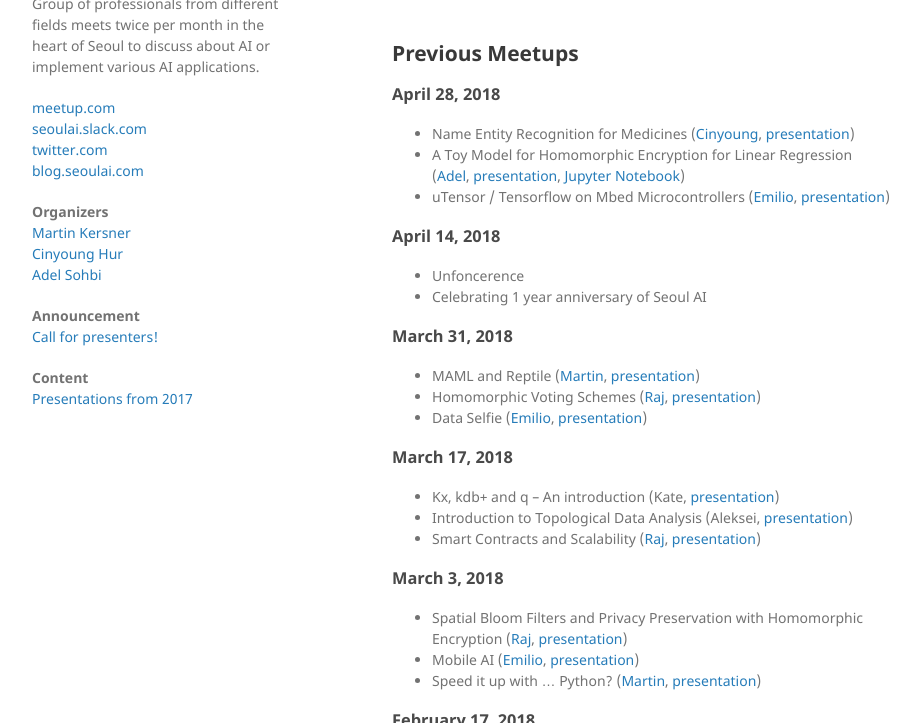
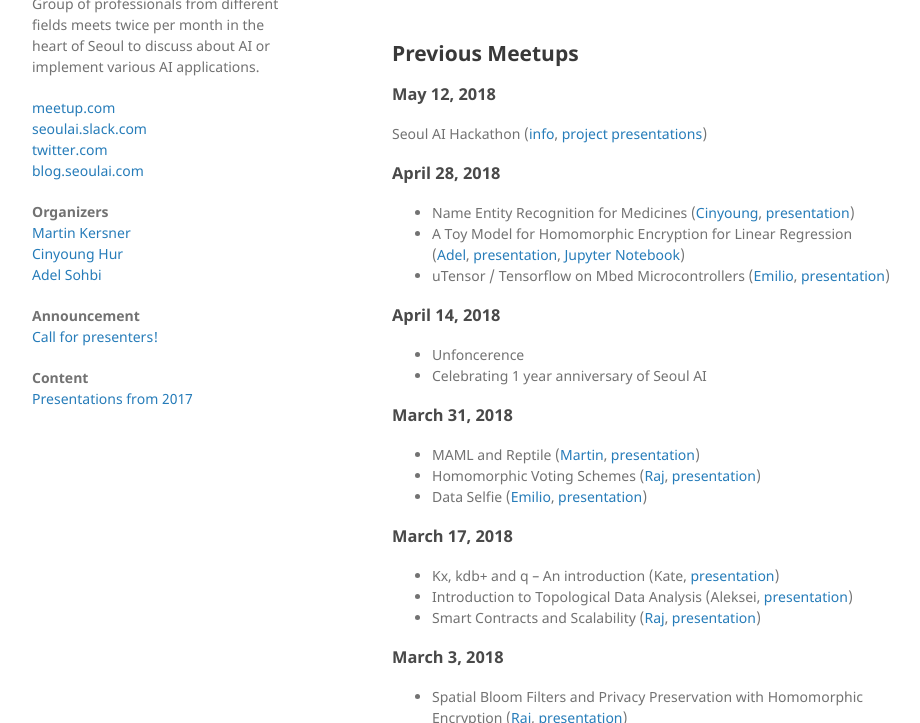
Before and after one commit to martinkersner/seoul-artificial-intelligence-meetup, a Jekyll site: the page built from docs/index.md, in a window 1280 px wide and 900 px high, scrolled down 2048 px, cut to the strip 177-900 px from the top of the window. Shown: the whole strip, without its empty margins (178-1098 px from the left). Built offline with Jekyll 4.4.1, drawn with Linux system fonts in a browser that asks for light colours.

Commit message:
presentations from 3rd hackathon

```diff
--- a/docs/index.md
+++ b/docs/index.md
@@ -90,6 +90,9 @@
 <br/>
 ## Previous Meetups
 
+### May 12, 2018
+Seoul AI Hackathon ([info](presentations/3rd_Seoul_AI_Hackathon_info.pdf), [project presentations](presentations/3rd_Seoul_AI_Hackathon.pdf))
+
 ### April 28, 2018
 * Name Entity Recognition for Medicines ([Cinyoung](members/cinyoung), [presentation](presentations/Name_Entity_Recognition_for_Medicines.pdf))
 * A Toy Model for Homomorphic Encryption for Linear Regression ([Adel](members/adel), [presentation](presentations/A_Toy_Model_for_Homomorphic_Encryption_for_Linear_Regression.pdf), [Jupyter Notebook](https://github.com/adelshb/Toy-Model-for-Homomorphic-Encryption-for-Linear-Regression/blob/master/Homomorphic_Encryption_for_Lieanr_Regression.ipynb))
```
Also changed, not shown: 2 other files.
